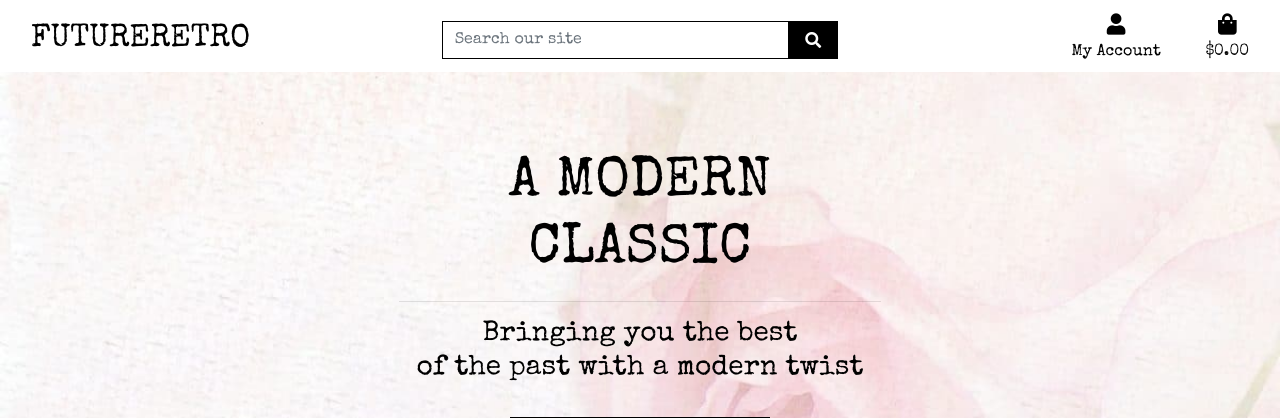
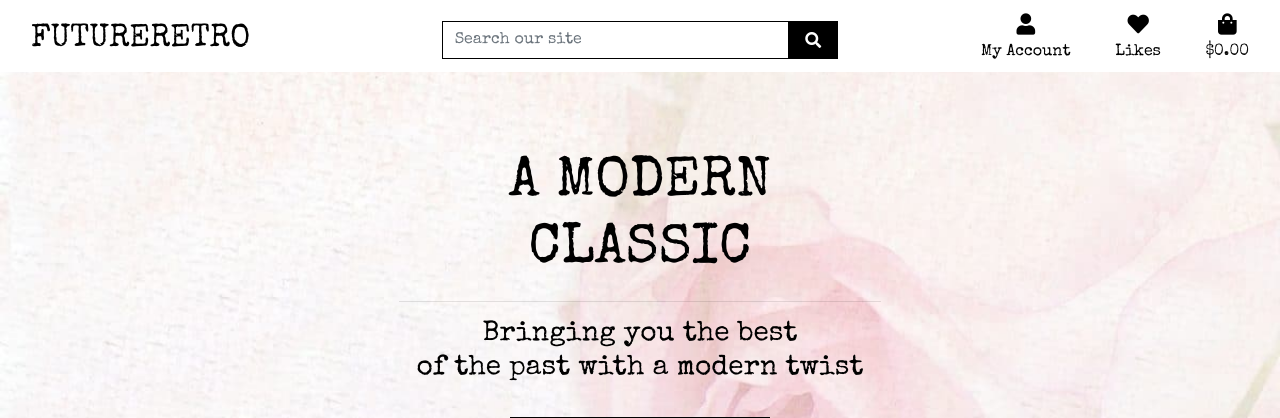
Before and after one commit to JosefinE7/MS4_FR_Store, a Django app: page / in a window 1280 px wide. Shown: the top 418 px of the page. Run offline with Django 3.2, Linux system fonts and the light colour scheme; some libraries are stand-ins or nearby versions.

Commit message:
Add 'Likes' navigation option to templates/base.html

```diff
--- a/templates/base.html
+++ b/templates/base.html
@@ -55,7 +55,8 @@
                 <!-- Form element copied from Boutique Ado project -->
                 <form method="GET" action="">
                     <div class="input-group w-100">
-                        <input class="form-control border border-black rounded-0" type="text" name="q" placeholder="Search our site">
+                        <input class="form-control border border-black rounded-0" type="text" name="q"
+                            placeholder="Search our site">
                         <div class="input-group-append">
                             <button class="form-control btn btn-black border border-black rounded-0" type="submit">
                                 <span class="icon">
@@ -69,7 +70,8 @@
             <div class="col-12 col-lg-4 my-auto py-1 py-lg-0">
                 <ul class="list-inline list-unstyled text-center text-lg-right my-0">
                     <li class="list-inline-item dropdown">
-                        <a class="text-black nav-link" href="#" id="user-options" data-toggle="dropdown" aria-haspopup="true" aria-expanded="false">
+                        <a class="text-black nav-link" href="#" id="user-options" data-toggle="dropdown"
+                            aria-haspopup="true" aria-expanded="false">
                             <div class="text-center">
                                 <div><i class="fas fa-user fa-lg"></i></div>
                                 <p class="my-0">My Account</p>
@@ -81,9 +83,6 @@
                             <a href="" class="dropdown-item">Product Management</a>
                             {% endif %}
                             <a href="" class="dropdown-item">My Profile</a>
-                                <a  class="{% if grand_total %}text-info font-weight-bold{% else %}text-black{% endif %} nav-link" href="">
-                                    <div><i class="fas fa-heart fa-lg"></i></div>
-                                </a>
                             <a href="{% url 'account_logout' %}" class="dropdown-item">Logout</a>
                             {% else %}
                             <a href="{% url 'account_signup' %}" class="dropdown-item">Register</a>
@@ -92,7 +91,19 @@
                         </div>
                     </li>
                     <li class="list-inline-item">
-                         <a class="{% if grand_total %}text-info font-weight-bold{% else %}text-black{% endif %} nav-link" href="">
+                        <a class="{% if grand_total %}text-info font-weight-bold{% else %}text-black{% endif %} nav-link"
+                            href="">
+                            <div class="text-center">
+                                <div><i class="fas fa-heart fa-lg"></i></div>
+                                <p class="my-0">
+                                    Likes
+                                </p>
+                            </div>
+                        </a>
+                    </li>
+                    <li class="list-inline-item">
+                        <a class="{% if grand_total %}text-info font-weight-bold{% else %}text-black{% endif %} nav-link"
+                            href="">
                             <div class="text-center">
                                 <div><i class="fas fa-shopping-bag fa-lg"></i></div>
                                 <p class="my-0">
```
Lines whose indentation alone changed are shown as unchanged.
